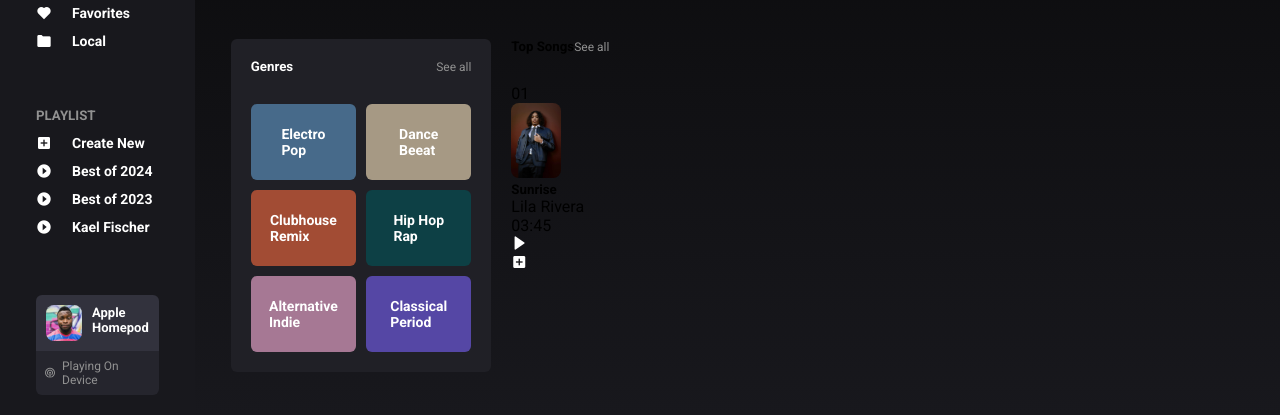
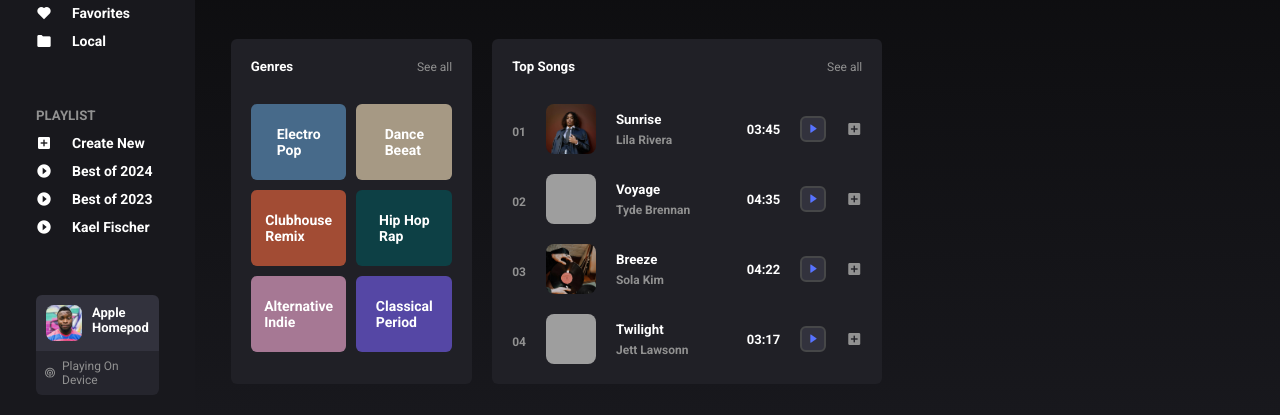
Before and after one commit to ByronCalvete/lp-projects, a plain HTML site: page music-player-ui/index.html in a window 1280 px wide. Shown: the part 385-800 px from the top of the page. Drawn offline with nearby package versions, Linux system fonts and the light colour scheme; grey boxes are pictures that could not be loaded; a script that the page names is missing.

Commit message:
add: music list styles

```diff
--- a/music-player-ui/index.html
+++ b/music-player-ui/index.html
@@ -172,6 +172,57 @@
                   <i class='bx bxs-plus-square'></i>
                 </div>
               </div>
+              <div class="item">
+                <div class="info">
+                  <p>02</p>
+                  <img src="./assets/song-2.webp" alt="Song One">
+                  <div class="details">
+                    <h5>Voyage</h5>
+                    <p>Tyde Brennan</p>
+                  </div>
+                </div>
+                <div class="actions">
+                  <p>04:35</p>
+                  <div class="icon">
+                    <i class='bx bxs-right-arrow'></i>
+                  </div>
+                  <i class='bx bxs-plus-square'></i>
+                </div>
+              </div>
+              <div class="item">
+                <div class="info">
+                  <p>03</p>
+                  <img src="./assets/song-3.webp" alt="Song One">
+                  <div class="details">
+                    <h5>Breeze</h5>
+                    <p>Sola Kim</p>
+                  </div>
+                </div>
+                <div class="actions">
+                  <p>04:22</p>
+                  <div class="icon">
+                    <i class='bx bxs-right-arrow'></i>
+                  </div>
+                  <i class='bx bxs-plus-square'></i>
+                </div>
+              </div>
+              <div class="item">
+                <div class="info">
+                  <p>04</p>
+                  <img src="./assets/song-4.webp" alt="Song One">
+                  <div class="details">
+                    <h5>Twilight</h5>
+                    <p>Jett Lawsonn</p>
+                  </div>
+                </div>
+                <div class="actions">
+                  <p>03:17</p>
+                  <div class="icon">
+                    <i class='bx bxs-right-arrow'></i>
+                  </div>
+                  <i class='bx bxs-plus-square'></i>
+                </div>
+              </div>
             </div>
           </div>
         </div>
--- a/music-player-ui/styles.css
+++ b/music-player-ui/styles.css
@@ -324,6 +324,12 @@ body {
       }
 
       .music-list {
+        background: #202026;
+        padding: 20px;
+        color: #fff;
+        border-radius: 6px;
+        width: 65%;
+
         .header {
           display: flex;
           align-items: center;
@@ -338,9 +344,61 @@ body {
 
         .items {
           .item {
+            display: flex;
+            align-items: center;
+            justify-content: space-between;
+            margin-bottom: 20px;
+
+            &:last-child {
+              margin-bottom: 0;
+            }
+
             .info {
+              display: flex;
+              align-items: center;
+              gap: 20px;
+
+              p {
+                color: #919191;
+                font-size: 12px;
+                font-weight: bold;
+                margin-top: 6px;
+              }
+
               img {
                 width: 50px;
+                height: 50px;
+              }
+            }
+
+            .actions {
+              display: flex;
+              align-items: center;
+              gap: 20px;
+
+              p {
+                font-size: 13px;
+                font-weight: bold;
+              }
+
+              i {
+                color: #919191;
+              }
+
+              .icon {
+                display: flex;
+                align-items: center;
+                justify-content: center;
+                background: #32323d;
+                padding: 6px;
+                border: 2px solid #464748;
+                border-radius: 6px;
+                cursor: pointer;
+
+                i {
+                  font-size: 10px;
+                  color: #5773ff;
+                }
               }
             }
           }
```
